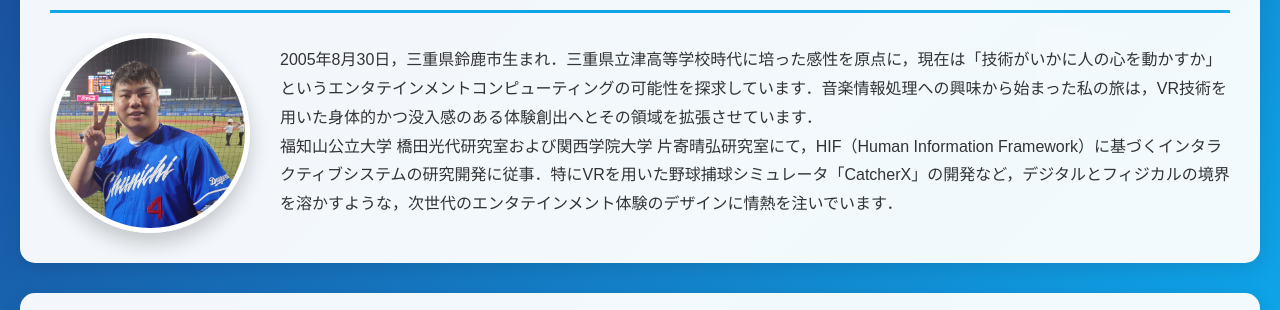
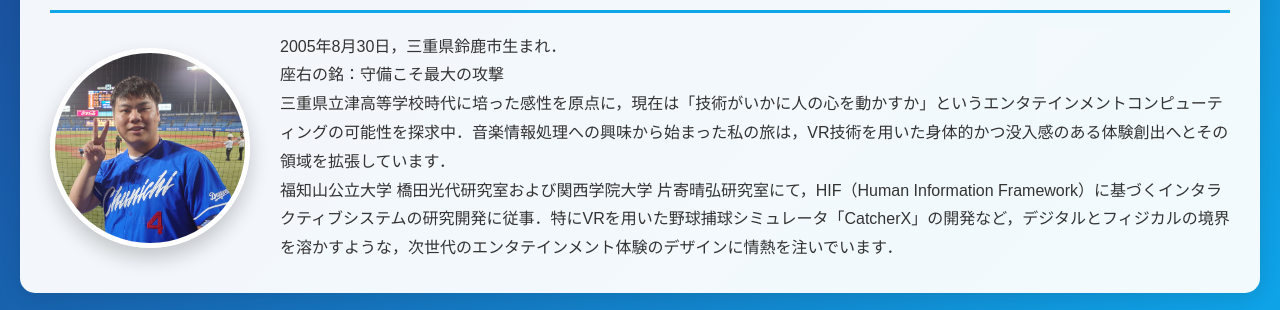
Before and after one commit to Ryu-mei-15/HOMEPAGE, a plain HTML site: page index.html in a window 1280 px wide. Shown: the part 465-775 px from the top of the page. Drawn offline with nearby package versions, Linux system fonts and the light colour scheme.

Commit message:
座右の銘を追加

```diff
--- a/index.html
+++ b/index.html
@@ -377,7 +377,9 @@
       <div class="about-content">
         <img src="20250910_215900.JPG" alt="山口 瑞悠のプロフィール写真" class="profile-image">
         <div>
-          <p>2005年8月30日，三重県鈴鹿市生まれ．三重県立津高等学校時代に培った感性を原点に，現在は「技術がいかに人の心を動かすか」というエンタテインメントコンピューティングの可能性を探求しています．音楽情報処理への興味から始まった私の旅は，VR技術を用いた身体的かつ没入感のある体験創出へとその領域を拡張させています．</p>
+          <p>2005年8月30日，三重県鈴鹿市生まれ．</p>
+          <p>座右の銘：守備こそ最大の攻撃</p>
+          <p>三重県立津高等学校時代に培った感性を原点に，現在は「技術がいかに人の心を動かすか」というエンタテインメントコンピューティングの可能性を探求中．音楽情報処理への興味から始まった私の旅は，VR技術を用いた身体的かつ没入感のある体験創出へとその領域を拡張しています．</p>
           <p>福知山公立大学 橋田光代研究室および関西学院大学 片寄晴弘研究室にて，HIF（Human Information Framework）に基づくインタラクティブシステムの研究開発に従事．特にVRを用いた野球捕球シミュレータ「CatcherX」の開発など，デジタルとフィジカルの境界を溶かすような，次世代のエンタテインメント体験のデザインに情熱を注いでいます．</p>
         </div>
       </div>
```
